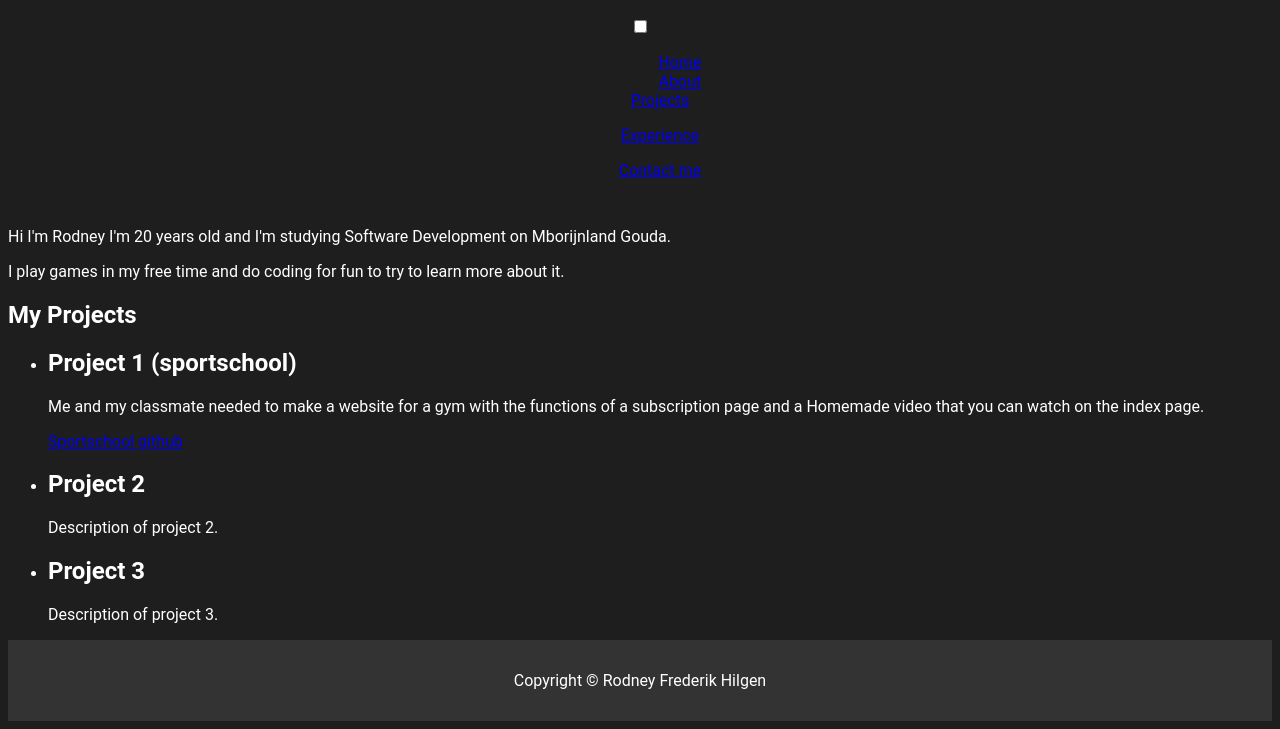
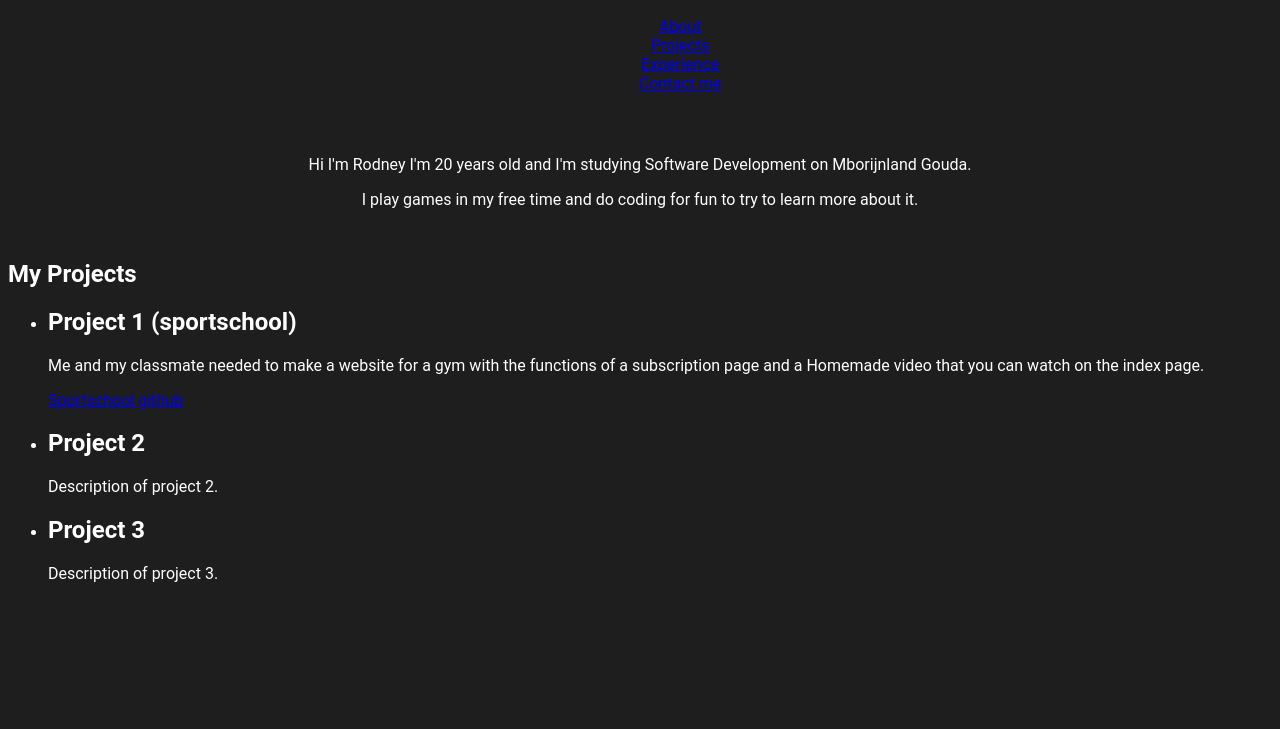
Before and after one commit to RodneyHilgen/Rodneyhilgen.github.io, a plain HTML site: page index.html in a window 1280 px wide. Shown: the part 74-803 px from the top of the page. Drawn offline with Linux system fonts and the light colour scheme.

Commit message:
link changes

```diff
--- a/Style/styles.css
+++ b/Style/styles.css
@@ -1,55 +1,60 @@
 /*body*/
 
-body{
-  background-color: #1E1E1E;
+body {
+  background-color: #1e1e1e;
   color: white;
-  font-family: 'Roboto', sans-serif;
+  font-family: "Roboto", sans-serif;
 }
 /* header */
-header{
-  background-color: #1E1E1E;
+header {
+  background-color: #1e1e1e;
   color: white;
   padding: 15px;
   text-align: center;
 }
 /* navbar */
 
-nav{
+nav {
   background-color: #333;
   color: white;
   padding: 15px;
   text-align: center;
 }
 
-nav a{
+nav a {
   color: white;
   text-decoration: none;
   padding: 7px;
 }
 
-nav a:hover{
+nav a:hover {
   background-color: #ddd;
   color: black;
 }
 
-nav ul{
+nav ul {
   list-style-type: none;
   margin: 0;
   padding: 0;
 }
 
-nav li{
+nav li {
   display: inline;
 }
 /* main */
-article{
+article {
   background-color: #f1f1f1;
   padding: 15px;
   text-align: left;
 }
+
+#about {
+  padding: 15px;
+  text-align: center;
+}
 /* footer */
 
-footer{
+footer {
   background-color: #333;
   color: white;
   padding: 15px;
--- a/index.html
+++ b/index.html
@@ -17,17 +17,10 @@
       <div class="logo">
         <h2 class="logo">Rod<span>ney</span></h2>
       </div>
-
-      <!-- checkbox to control the icon's state  -->
-      <input id="menu-toggle" type="checkbox" />
-      <label for="menu-button-container" for="menu-toggle">
-        <div class="menu-button"></div>
-    </label>
      <!--  main menu    -->
      <ul class="menu">
-      <ul><a href="#hero">Home</a></ul>
       <ul><a href="#about">About</a></ul>
-      <ul></ul><a href="#projects">Projects</a></ul>
+      <ul><a href="#projects">Projects</a></ul>
       <ul><a href="#experience">Experience</a></ul>
       <ul><a href="#contact">Contact me</a></ul>
   </ul>
@@ -40,6 +33,9 @@
       <section id="about">
         <p>Hi I'm Rodney I'm 20 years old and I'm studying Software Development on Mborijnland Gouda.</p>
         <p>I play games in my free time and do coding for fun to try to learn more about it.</p>
+        <div class="foto">
+          <a href="img/ "></a>
+        </div>
       </section>
 
       <section id="projects">
@@ -48,7 +44,7 @@
           <li>
             <h2>Project 1 (sportschool)</h2>
             <p>Me and my classmate needed to make a website for a gym with the functions of a subscription page and a Homemade video that you can watch on the index page.</p>
-            <a href="https://github.com/ShoddySnow/Sportschool">Sportschool github</a>
+            <a href="https://rodneyhilgen.github.io/Sportschool/">Sportschool github</a>
           </li>
           <li>
             <h2>Project 2</h2>
@@ -63,9 +59,6 @@
 
     </main>
 
-    <footer>
-      <p>Copyright © Rodney Frederik Hilgen</p>
-    </footer>
   </body>
 <script src="/JS/script.js"></script>
 
```
